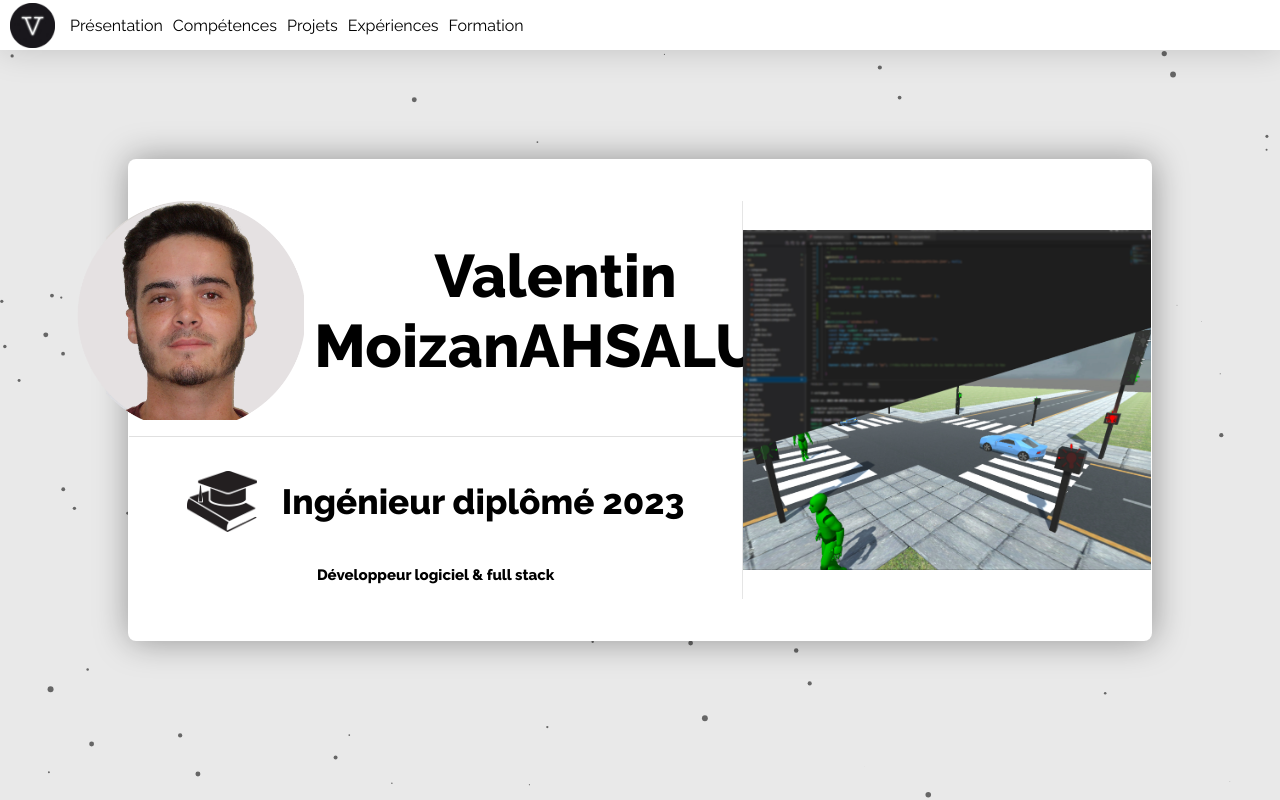
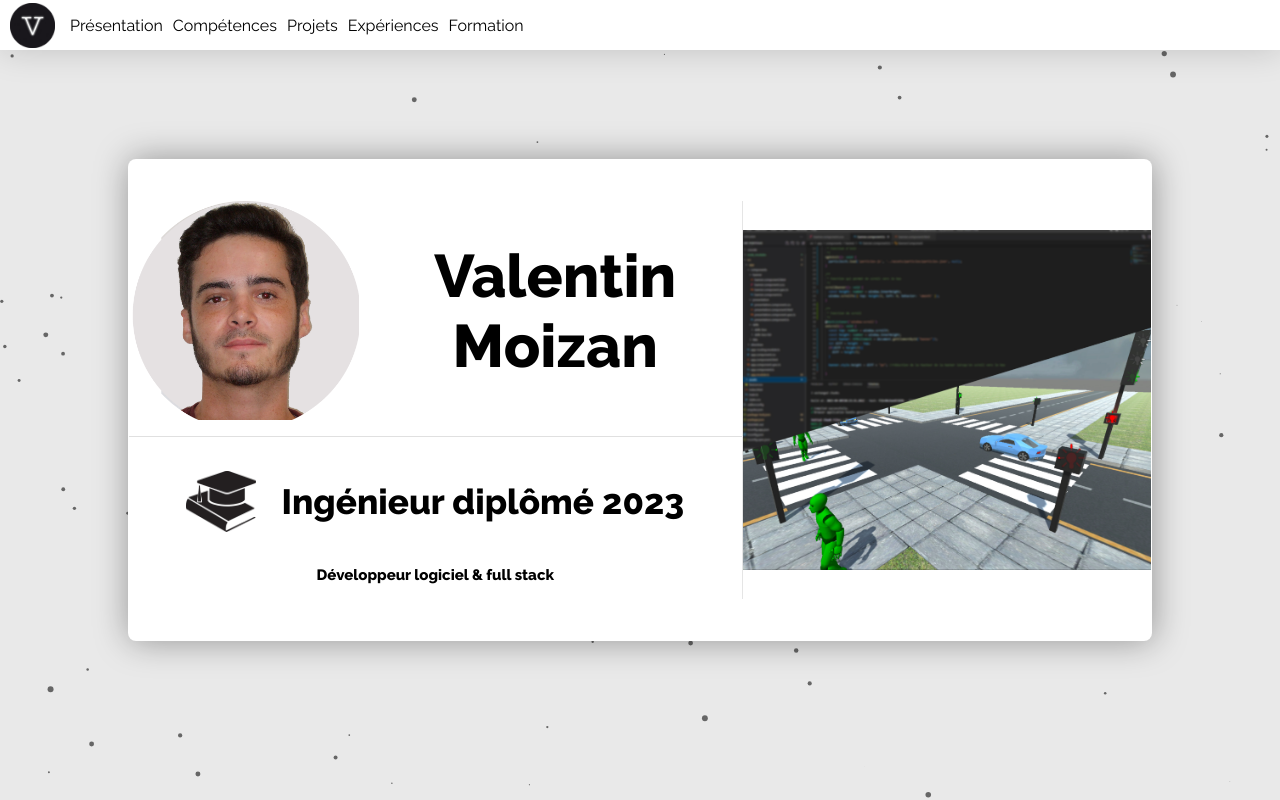
Before and after one commit to val-moizan/my-portfolio, an Angular app: page / in a window 1280 px wide. Shown: the top 800 px of the page. Built offline with nearby package versions, Linux system fonts and the light colour scheme.

Commit message:
update ci

```diff
--- a/package.json
+++ b/package.json
@@ -5,6 +5,7 @@
     "ng": "ng",
     "start": "ng serve",
     "build": "ng build",
+    "build:prod": "ng build --configuration production",
     "watch": "ng build --watch --configuration development",
     "test": "ng test"
   },
--- a/src/app/components/banner/banner.component.html
+++ b/src/app/components/banner/banner.component.html
@@ -5,7 +5,7 @@
     <div class="leftCard">
       <div class="topLeftCard">
         <img src="assets/me.png" alt="moi">
-        <h1>Valentin MoizanAHSALUT</h1>
+        <h1>Valentin Moizan</h1>
       </div>
       <mat-divider></mat-divider>
       <div class="botLeftCard">
```
Also changed, not shown: 4 other files (tests, documents, lock files or other folders).
